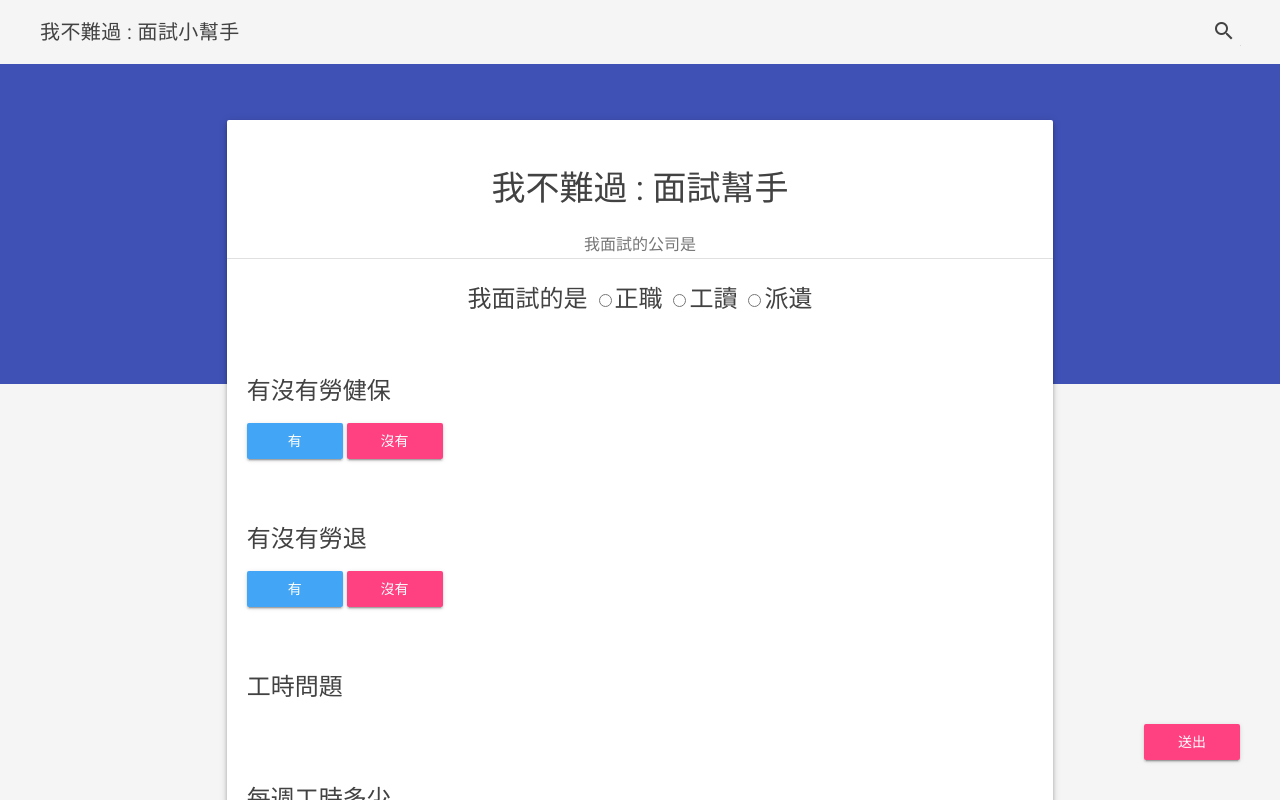
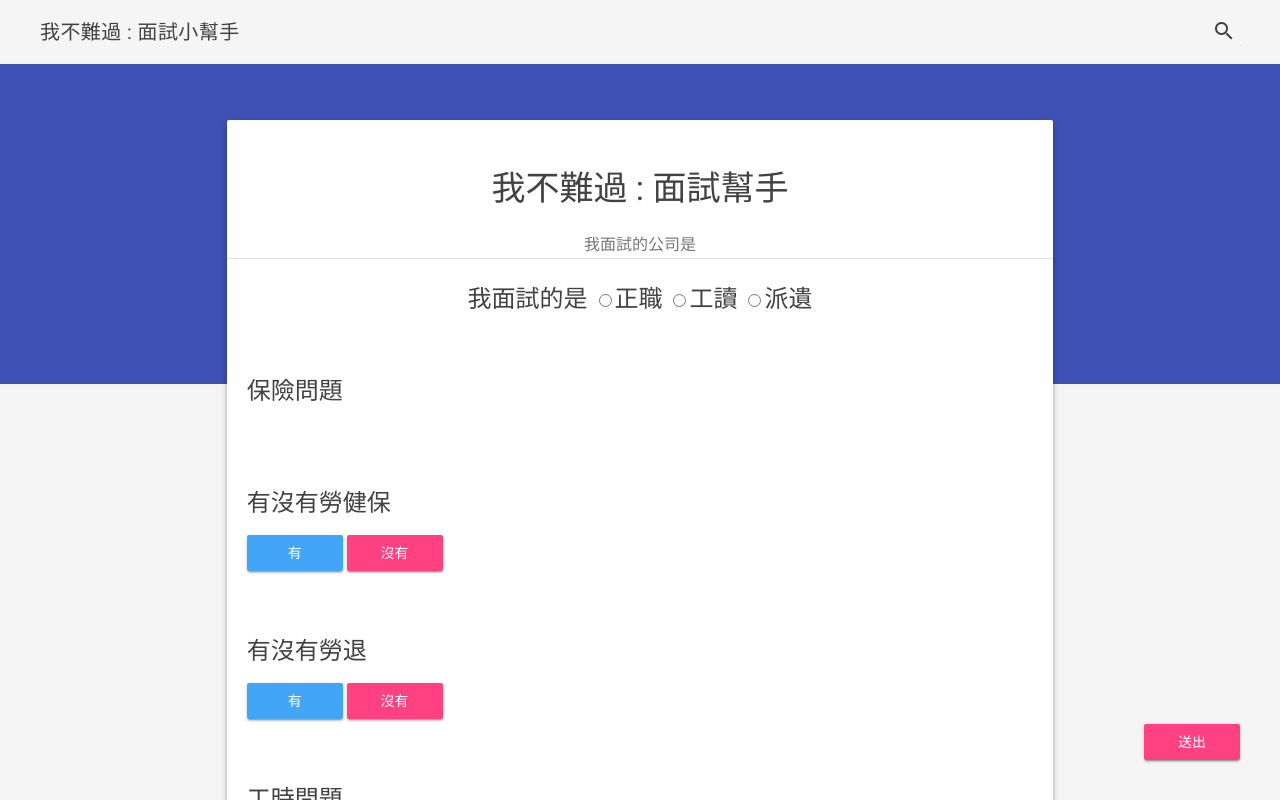
Before and after one commit to junsuwhy/not-sad, a plain HTML site: page index.html in a window 1280 px wide. Drawn offline with nearby package versions, Linux system fonts and the light colour scheme.

Commit message:
Add a class title

```diff
--- a/index.html
+++ b/index.html
@@ -90,6 +90,7 @@
 <input type="radio" name="job" id="job-3" value="派遺"/><label for="job-3">派遺</label>
               </h4>
             <div ng-controller="MgCtrl as ctl" ng-init='rules=[
+{"title":"保險問題"},
 {"title":"有沒有勞健保",options:{
 "y":"有","n":"沒有"
 }},
```
